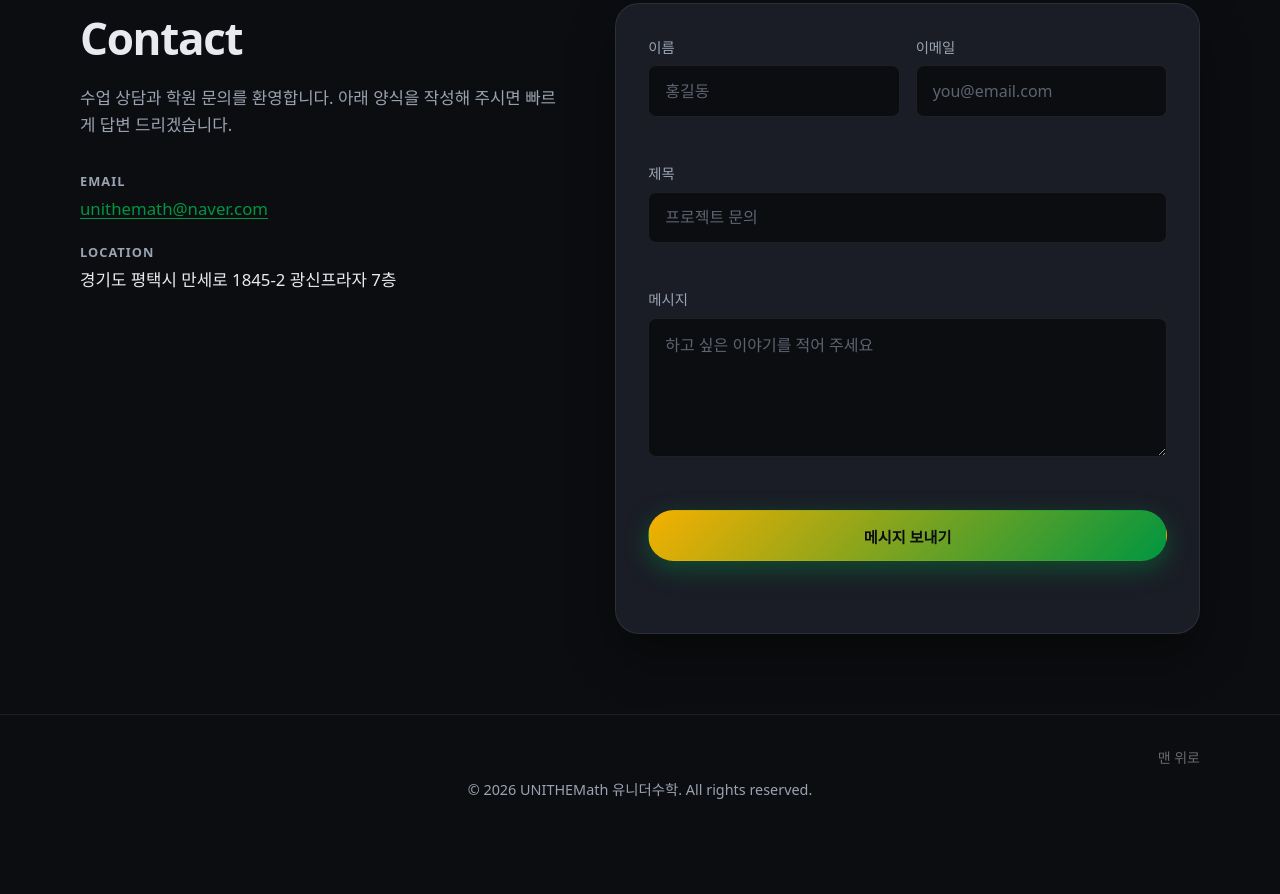
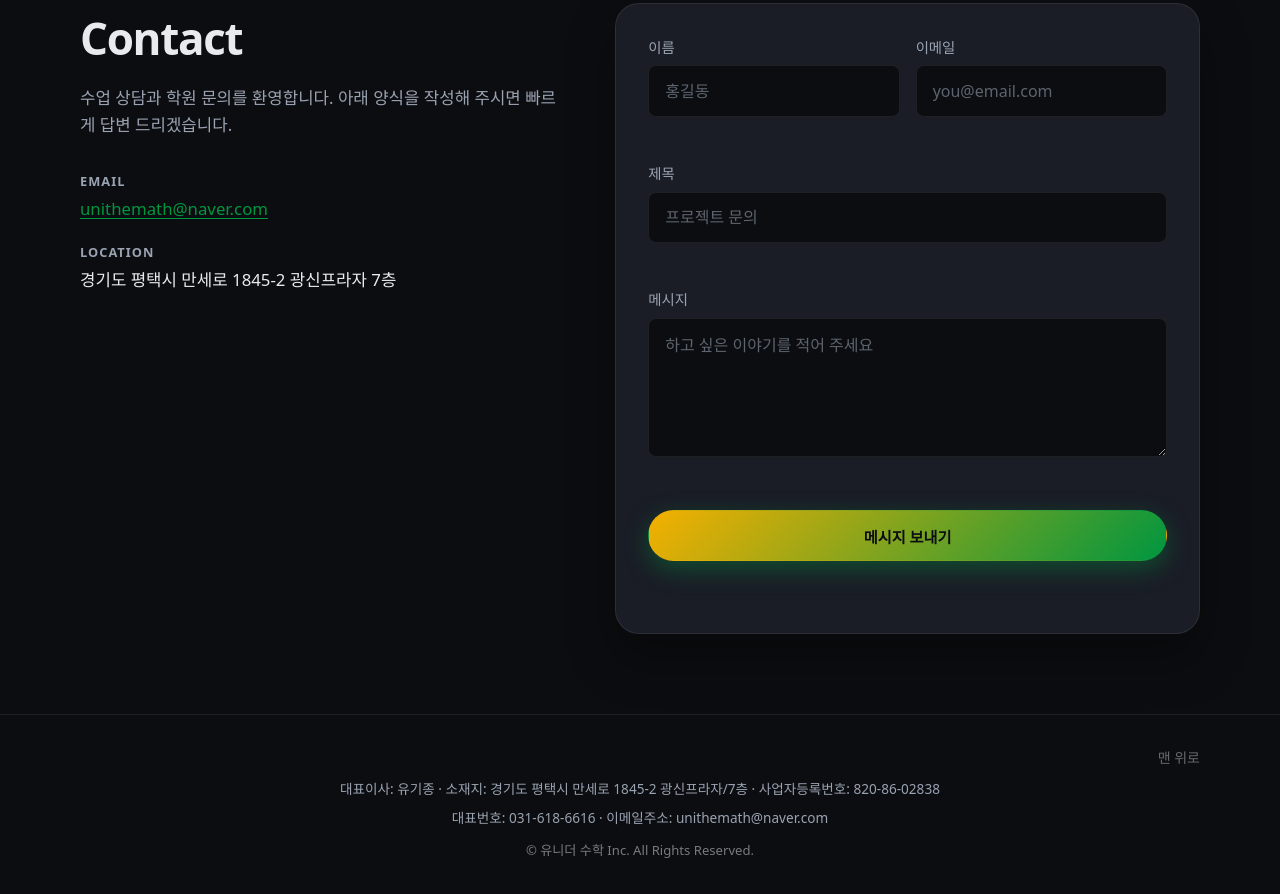
Before and after one commit to mathinkorea-oss/unithemath, a plain HTML site: page index.html in a window 1280 px wide. Shown: the part 3125-4019 px from the top of the page. Before the commit the page ends 3958 px from the top, so only its background shows below. Drawn offline with Linux system fonts and the light colour scheme; a web font is replaced by a local one.

Commit message:
세번째 카드 이미지 및 푸터 수정

```diff
--- a/css/style.css
+++ b/css/style.css
@@ -752,9 +752,35 @@ a:hover {
 .footer-copy {
   grid-column: 1 / -1;
   margin: 0;
-  font-size: 0.9rem;
+  font-size: 0.85rem;
   color: var(--text-muted);
   text-align: center;
+}
+
+.footer-line {
+  margin: 0 0 0.45rem;
+  line-height: 1.65;
+  word-break: keep-all;
+  overflow-wrap: break-word;
+}
+
+.footer-line:last-child {
+  margin-bottom: 0;
+}
+
+.footer-line a {
+  color: var(--text-muted);
+  text-decoration: none;
+}
+
+.footer-line a:hover {
+  color: var(--accent);
+}
+
+.footer-line--copy {
+  margin-top: 0.65rem;
+  font-size: 0.82rem;
+  color: rgba(255, 255, 255, 0.45);
 }
 
 .footer-top {
--- a/index.html
+++ b/index.html
@@ -158,7 +158,7 @@
               <div class="project-card-visual">
                 <img
                   src="assets/class-card-growth.jpg"
-                  alt="체크리스트 노트에 손으로 완료 표시를 하는 모습(얼굴·이름 미노출)"
+                  alt="노트에 수학 개념을 정리하고 옆에 연필을 둔 학습 장면"
                   width="960"
                   height="600"
                   loading="lazy"
@@ -387,9 +387,19 @@
 
     <footer class="site-footer">
       <div class="container footer-inner">
-        <p class="footer-copy">
-          &copy; <span id="year"></span> UNITHEMath 유니더수학. All rights reserved.
-        </p>
+        <div class="footer-copy">
+          <p class="footer-line">
+            대표이사: 유기종 · 소재지: 경기도 평택시 만세로 1845-2 광신프라자/7층
+            · 사업자등록번호: 820-86-02838
+          </p>
+          <p class="footer-line">
+            대표번호: 031-618-6616 · 이메일주소:
+            <a href="mailto:unithemath@naver.com">unithemath@naver.com</a>
+          </p>
+          <p class="footer-line footer-line--copy">
+            &copy; 유니더 수학 Inc. All Rights Reserved.
+          </p>
+        </div>
         <a href="#top" class="footer-top">맨 위로</a>
       </div>
     </footer>
--- a/js/main.js
+++ b/js/main.js
@@ -6,12 +6,6 @@
   const siteNav = document.querySelector(".site-nav");
   const navLinks = document.querySelectorAll(".nav-link");
   const form = document.getElementById("contact-form");
-  const yearEl = document.getElementById("year");
-
-  if (yearEl) {
-    yearEl.textContent = String(new Date().getFullYear());
-  }
-
   function setNavOpen(open) {
     if (!navToggle || !siteNav) return;
     navToggle.setAttribute("aria-expanded", open ? "true" : "false");
```
Also changed, not shown: assets/class-card-growth.jpg.
